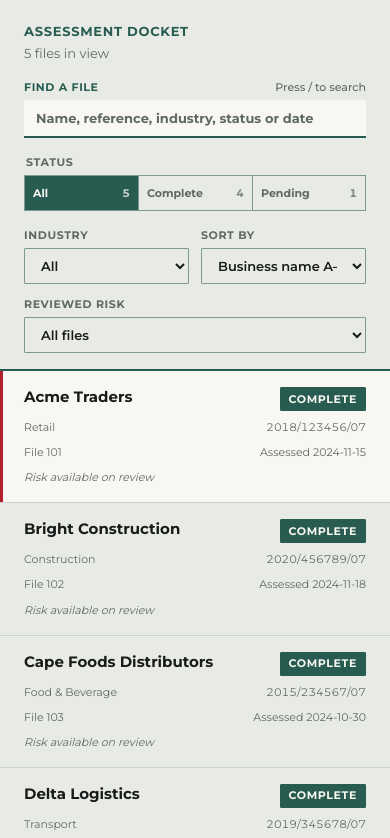
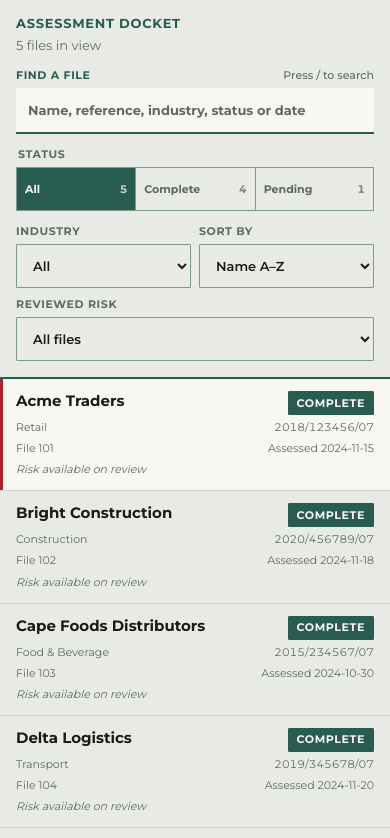
Before and after one commit to peter-kautwima/credit-assessment-dashboard, a React (Vite) app: page / in a window 390 px wide. Shown: the top 838 px of the page. Built offline with nearby package versions, Linux system fonts and the light colour scheme; data requests are answered from the project's data file.

Commit message:
fix: reclaim assessment queue viewport
Compress the persistent control deck from roughly 470px to 280px in the reference viewport, tighten row rhythm, and provide one-action filter recovery without replacing the continuous virtual queue with pagination.

```diff
--- a/src/components/Docket.css
+++ b/src/components/Docket.css
@@ -10,9 +10,27 @@
 .docket__header {
 	position: relative;
 	z-index: 1;
-	padding: var(--space-5) var(--space-5) var(--space-4);
+	padding: var(--space-4);
 	border-bottom: 0.125rem solid var(--color-navy);
 	background: var(--color-paper);
+}
+
+.docket__titlebar {
+	display: flex;
+	align-items: flex-start;
+	justify-content: space-between;
+	gap: var(--space-3);
+}
+
+.docket__reset {
+	padding: var(--space-1) 0;
+	border: 0;
+	border-bottom: 0.0625rem solid currentColor;
+	background: transparent;
+	color: var(--color-navy);
+	font-size: var(--font-size-xs);
+	font-weight: 700;
+	cursor: pointer;
 }
 
 .docket__header h2,
@@ -23,7 +41,7 @@
 .docket__search {
 	display: grid;
 	gap: var(--space-1);
-	margin-top: var(--space-4);
+	margin-top: var(--space-3);
 	color: var(--color-navy);
 	font-size: var(--font-size-xs);
 	font-weight: 700;
@@ -92,9 +110,9 @@
 
 .docket__filters {
 	display: grid;
-	grid-template-columns: repeat(2, minmax(0, 1fr));
-	gap: var(--space-3);
-	margin-top: var(--space-4);
+	grid-template-columns: repeat(3, minmax(0, 1fr));
+	gap: var(--space-2);
+	margin-top: var(--space-3);
 }
 
 .docket__filters label {
@@ -107,12 +125,8 @@
 	text-transform: uppercase;
 }
 
-.docket__filters label:last-child {
-	grid-column: 1 / -1;
-}
-
 .docket__status-filter {
-	margin: var(--space-4) 0 0;
+	margin: var(--space-3) 0 0;
 	padding: 0;
 	border: 0;
 }
@@ -200,8 +214,8 @@
 .docket-row {
 	display: grid;
 	width: 100%;
-	gap: var(--space-2);
-	padding: var(--space-4) var(--space-5);
+	gap: var(--space-1);
+	padding: var(--space-3) var(--space-4);
 	border: 0;
 	border-bottom: 0.0625rem solid var(--color-rule);
 	background: var(--color-paper);
@@ -254,7 +268,7 @@
 	align-items: baseline;
 	justify-content: space-between;
 	gap: var(--space-3);
-	padding-top: var(--space-2);
+	padding-top: var(--space-1);
 	border-top: 0.0625rem solid var(--color-rule);
 	color: var(--color-ink-soft);
 	font-size: var(--font-size-xs);
@@ -287,3 +301,19 @@
 	color: var(--color-ink-soft);
 	text-align: center;
 }
+
+@media (max-width: 34rem) {
+	.docket__filters {
+		grid-template-columns: repeat(2, minmax(0, 1fr));
+	}
+
+	.docket__filters label:last-child {
+		grid-column: 1 / -1;
+	}
+
+	.docket__status-filter button,
+	.docket__filters select,
+	.docket__search input {
+		min-height: 2.75rem;
+	}
+}
--- a/src/components/Docket.jsx
+++ b/src/components/Docket.jsx
@@ -18,6 +18,14 @@ const sorters = {
 	reference: (left, right) =>
 		(left.assessment?.id ?? Number.POSITIVE_INFINITY) -
 		(right.assessment?.id ?? Number.POSITIVE_INFINITY),
+}
+
+const initialFilters = {
+	query: '',
+	status: 'All',
+	industry: 'All',
+	risk: 'All',
+	sort: 'name',
 }
 
 function observeDocketRect(instance, callback) {
@@ -91,13 +99,7 @@ export function filterAndSortDocket(
 }
 
 export function Docket({ entries, selectedId, onSelect, onVisibleChange, reportSummaries = {} }) {
-	const [filters, setFilters] = useState({
-		query: '',
-		status: 'All',
-		industry: 'All',
-		risk: 'All',
-		sort: 'name',
-	})
+	const [filters, setFilters] = useState(initialFilters)
 	const [announcedCount, setAnnouncedCount] = useState(entries.length)
 	const [pendingFocusIndex, setPendingFocusIndex] = useState(null)
 	const searchRef = useRef(null)
@@ -130,7 +132,7 @@ export function Docket({ entries, selectedId, onSelect, onVisibleChange, reportS
 		count: shouldVirtualize ? visibleEntries.length : 0,
 		enabled: shouldVirtualize,
 		getScrollElement: () => listRef.current,
-		estimateSize: () => 142,
+		estimateSize: () => 116,
 		getItemKey: (index) => visibleEntries[index].business.id,
 		overscan: 6,
 		initialRect: { width: 432, height: 720 },
@@ -206,6 +208,15 @@ export function Docket({ entries, selectedId, onSelect, onVisibleChange, reportS
 		applyFilter(event.target.name, event.target.value)
 	}
 
+	function resetFilters() {
+		setFilters(initialFilters)
+		onVisibleChange?.(
+			filterAndSortDocket(entries, initialFilters, reportSummaries).map(
+				(entry) => entry.business.id,
+			),
+		)
+	}
+
 	function handleSearchKeyDown(event) {
 		if (event.key !== 'Escape') return
 		event.preventDefault()
@@ -246,9 +257,16 @@ export function Docket({ entries, selectedId, onSelect, onVisibleChange, reportS
 	return (
 		<aside className="docket" aria-labelledby="docket-title">
 			<div className="docket__header">
-				<div>
-					<h2 id="docket-title">Assessment docket</h2>
-					<p>{fileCountLabel(visibleEntries.length)}</p>
+				<div className="docket__titlebar">
+					<div>
+						<h2 id="docket-title">Assessment docket</h2>
+						<p>{fileCountLabel(visibleEntries.length)}</p>
+					</div>
+					{Object.entries(filters).some(([name, value]) => value !== initialFilters[name]) && (
+						<button type="button" className="docket__reset" onClick={resetFilters}>
+							Clear filters
+						</button>
+					)}
 				</div>
 
 				<label className="docket__search">
@@ -293,7 +311,12 @@ export function Docket({ entries, selectedId, onSelect, onVisibleChange, reportS
 				<div className="docket__filters">
 					<label>
 						<span>Industry</span>
-						<select id="industry-filter" name="industry" onChange={updateFilter}>
+						<select
+							id="industry-filter"
+							name="industry"
+							value={filters.industry}
+							onChange={updateFilter}
+						>
 							<option>All</option>
 							{industries.map((name) => (
 								<option key={name}>{name}</option>
@@ -302,21 +325,21 @@ export function Docket({ entries, selectedId, onSelect, onVisibleChange, reportS
 					</label>
 					<label>
 						<span>Sort by</span>
-						<select id="sort-order" name="sort" onChange={updateFilter} defaultValue="name">
-							<option value="name">Business name A–Z</option>
-							<option value="nameDesc">Business name Z–A</option>
-							<option value="date">Newest assessment</option>
-							<option value="dateAsc">Oldest assessment</option>
+						<select id="sort-order" name="sort" value={filters.sort} onChange={updateFilter}>
+							<option value="name">Name A–Z</option>
+							<option value="nameDesc">Name Z–A</option>
+							<option value="date">Newest first</option>
+							<option value="dateAsc">Oldest first</option>
 							<option value="industry">Industry A–Z</option>
 							<option value="reference">File reference</option>
-							<option value="risk">Reviewed risk — High first</option>
-							<option value="scoreDesc">Reviewed score — High first</option>
-							<option value="scoreAsc">Reviewed score — Low first</option>
+							<option value="risk">Risk: High first</option>
+							<option value="scoreDesc">Score: High first</option>
+							<option value="scoreAsc">Score: Low first</option>
 						</select>
 					</label>
 					<label>
 						<span>Reviewed risk</span>
-						<select name="risk" onChange={updateFilter}>
+						<select name="risk" value={filters.risk} onChange={updateFilter}>
 							<option value="All">All files</option>
 							<option value="High">High</option>
 							<option value="Medium">Medium</option>
```
Also changed, not shown: 2 other files (tests, documents, lock files or other folders).
